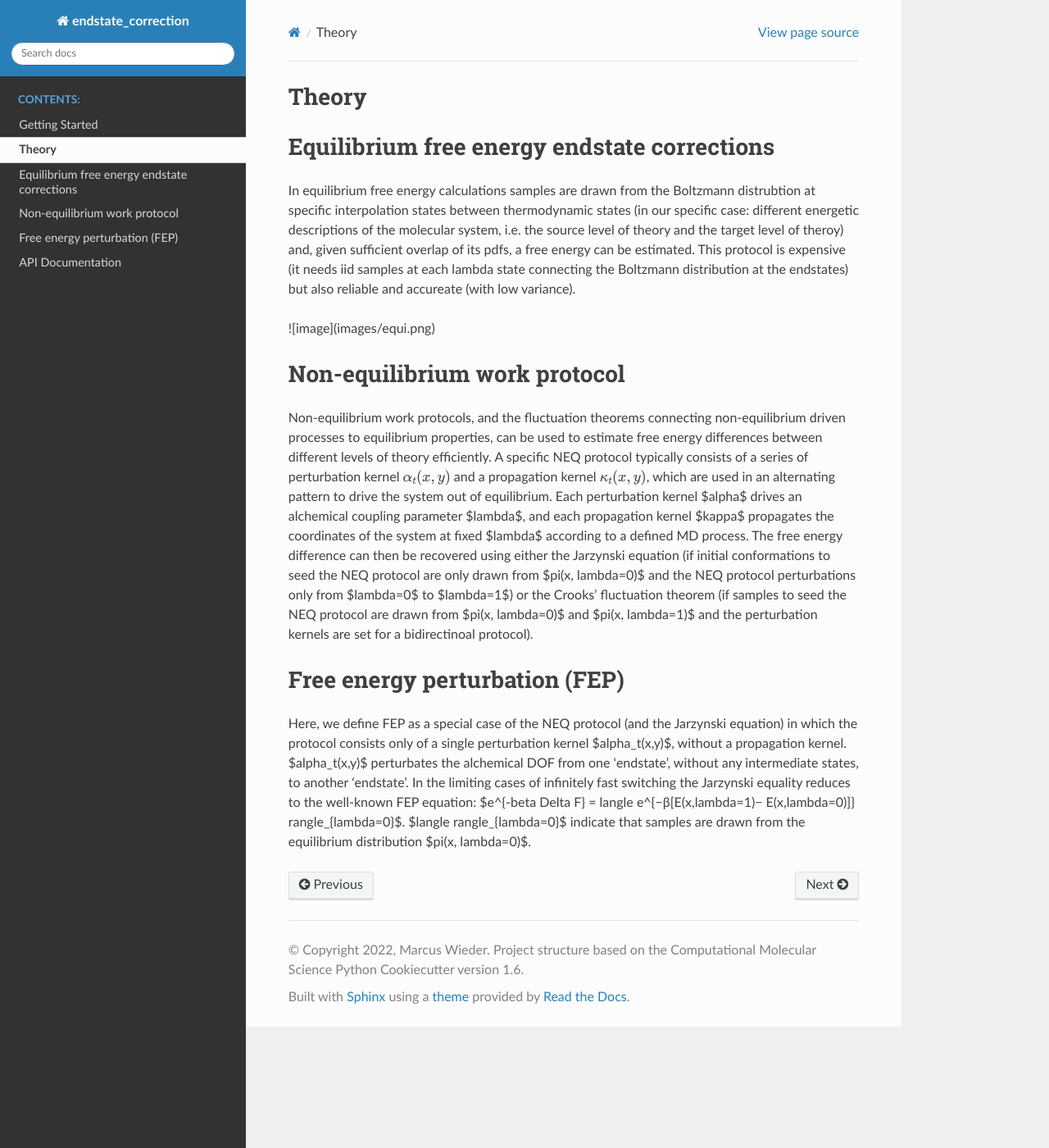
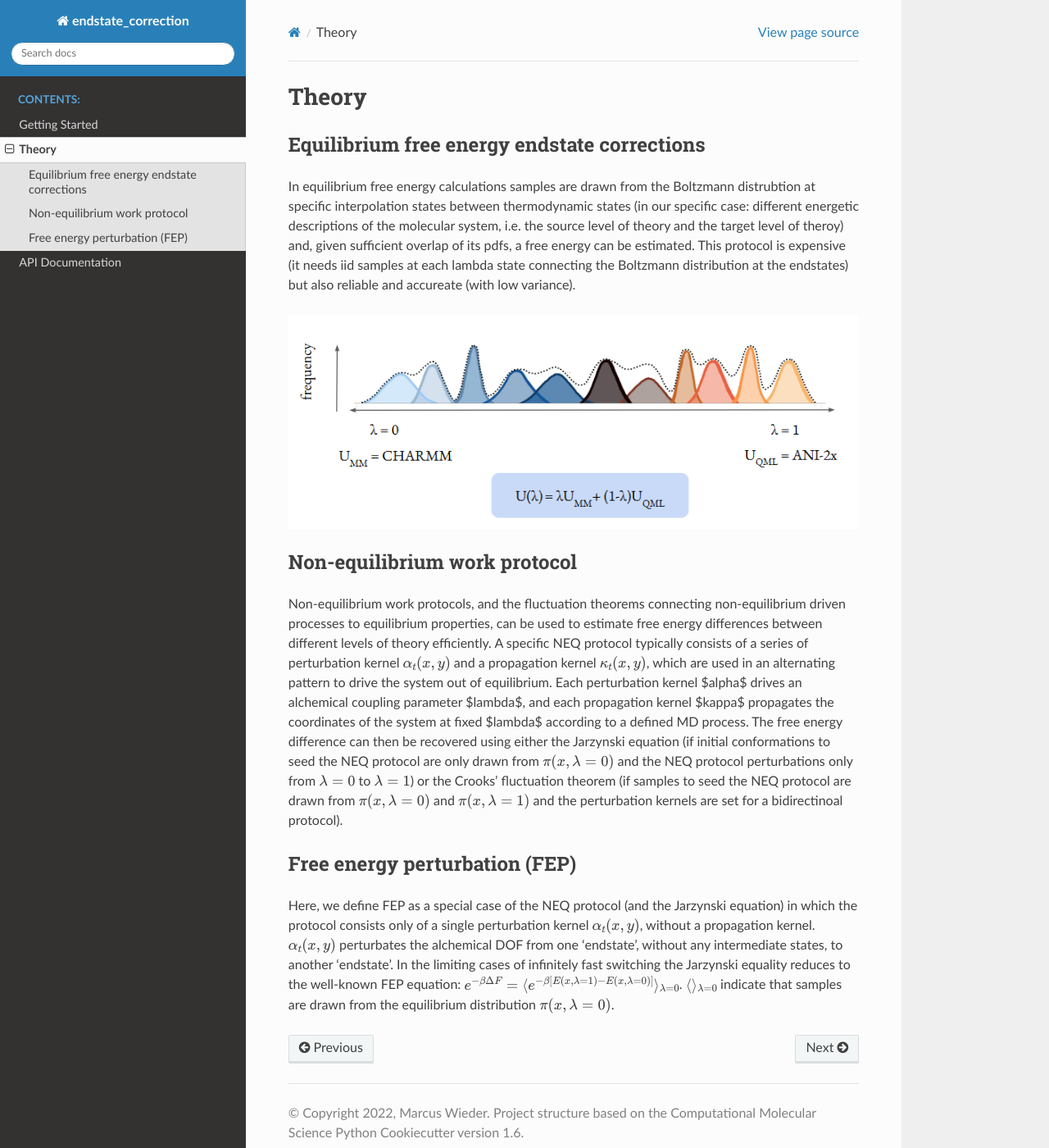
Before and after one commit to xiki-tempula/endstate_correction, a Sphinx documentation site: the page built from docs/theory.rst, in a window 1280 px wide and 1400 px high. Shown: the whole window at 82% size. Built offline with Sphinx 7.4.7 and the Read the Docs theme 2.0.0, drawn with Linux system fonts in a browser that asks for light colours; the version number could not be read and is left out; some of the changed lines change nothing that is shown.

Commit message:
updating formating in theory

```diff
--- a/docs/theory.rst
+++ b/docs/theory.rst
@@ -3,7 +3,7 @@ Theory
 
 
 Equilibrium free energy endstate corrections
-=========================================================
+-----------------
 
 In equilibrium free energy calculations samples are drawn from the Boltzmann distrubtion
 at specific interpolation states between thermodynamic states (in our specific case: different energetic
@@ -12,12 +12,12 @@ given sufficient overlap of its pdfs, a free energy can be estimated. This proto
 (it needs iid samples at each lambda state connecting the Boltzmann distribution at the endstates)
 but also reliable and accureate (with low variance).
 
-![image](images/equi.png)
+.. figure:: images/equi.png
 
 
 
 Non-equilibrium work protocol
-=========================================================
+-----------------
 
 Non-equilibrium work protocols, and the fluctuation theorems connecting non-equilibrium driven
 processes to equilibrium properties, can be used to estimate free energy differences between different
@@ -29,18 +29,18 @@ Each perturbation kernel $\alpha$ drives an alchemical coupling parameter $\lamb
 propagation kernel $\kappa$ propagates the coordinates of the system at fixed $\lambda$ according
 to a defined MD process.
 The free energy difference can then be recovered using either the Jarzynski equation (if initial conformations
-to seed the NEQ protocol are only drawn from $\pi(x, \lambda=0)$ and the NEQ protocol perturbations only
-from $\lambda=0$ to $\lambda=1$) or the Crooks' fluctuation theorem (if samples to seed the NEQ protocol
-are drawn from $\pi(x, \lambda=0)$ and $\pi(x, \lambda=1)$ and the perturbation kernels are set for a bidirectinoal
+to seed the NEQ protocol are only drawn from :math:`\pi(x, \lambda=0)` and the NEQ protocol perturbations only
+from :math:`\lambda=0` to :math:`\lambda=1`) or the Crooks' fluctuation theorem (if samples to seed the NEQ protocol
+are drawn from :math:`\pi(x, \lambda=0)` and :math:`\pi(x, \lambda=1)` and the perturbation kernels are set for a bidirectinoal
 protocol).
 
 Free energy perturbation (FEP)
-=========================================================
+-----------------
 
 Here, we define FEP as a special case of the NEQ protocol (and the Jarzynski equation) in which the protocol
-consists only of a single perturbation kernel $\alpha_t(x,y)$, without a propagation kernel.
-$\alpha_t(x,y)$ perturbates the alchemical DOF from one 'endstate', without any intermediate states,
+consists only of a single perturbation kernel :math:`\alpha_t(x,y)`, without a propagation kernel.
+:math:`\alpha_t(x,y)` perturbates the alchemical DOF from one 'endstate', without any intermediate states,
 to another 'endstate'.
 In the limiting cases of infinitely fast switching the Jarzynski equality reduces to the well-known FEP equation:
-$e^{-\beta \Delta F} = \langle e^{−β[E(x,\lambda=1)− E(x,\lambda=0)]} \rangle_{\lambda=0}$.
-$\langle \rangle_{\lambda=0}$ indicate that samples are drawn from the equilibrium distribution $\pi(x, \lambda=0)$.
+:math:`e^{-\beta \Delta F} = \langle e^{−β[E(x,\lambda=1)− E(x,\lambda=0)]} \rangle_{\lambda=0}`.
+:math:`\langle \rangle_{\lambda=0}` indicate that samples are drawn from the equilibrium distribution :math:`\pi(x, \lambda=0)`.
```
